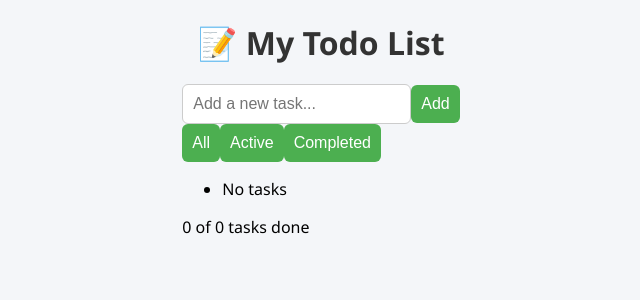
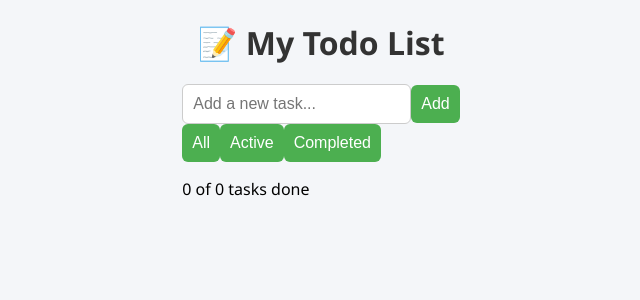
Before and after one commit to JJsoprano/todo-reacts, a React app: page / in a window 1280 px wide. Shown: the top 300 px of the page, without its empty margins (319-959 px from the left). Built offline with nearby package versions, Linux system fonts and the light colour scheme; the HTML template or start-up script is replaced by a standard one.

Commit message:
final: Cleaned up code, corrected task layout (bold title, vertical priority), and fixed checkbox

```diff
--- a/src/App.jsx
+++ b/src/App.jsx
@@ -7,7 +7,10 @@ function App() {
 
   const addTask = () => {
     if (input.trim() === "") return;
-    setTasks([...tasks, { text: input, completed: false }]);
+    setTasks([
+      ...tasks,
+      { id: Date.now() + Math.random(), text: input, completed: false }
+    ]);
     setInput("");
   };
 
@@ -71,17 +74,14 @@ function App() {
 
         {/* Task List */}
         <ul className="space-y-3">
-          {filteredTasks.length === 0 ? (
-            <li className="text-center text-gray-400 italic">No tasks</li>
-          ) : (
-            filteredTasks.map((task, index) => (
+          {filteredTasks.map((task) => (
             <li
-                key={index}
+              key={task.id}
               className="flex justify-between items-center bg-gray-100 px-4 py-2 rounded-lg shadow"
             >
               <button
                 type="button"
-                  onClick={() => toggleTask(index)}
+                onClick={() => toggleTask(tasks.findIndex(t => t.id === task.id))}
                 className={`cursor-pointer bg-transparent border-none p-0 text-left focus:outline-none ${
                   task.completed
                     ? "line-through text-gray-400"
@@ -92,14 +92,13 @@ function App() {
                 {task.text}
               </button>
               <button
-                  onClick={() => removeTask(index)}
+                onClick={() => removeTask(tasks.findIndex(t => t.id === task.id))}
                 className="text-red-500 hover:text-red-700 font-bold"
               >
                 ✕
               </button>
             </li>
-            ))
-          )}
+          ))}
         </ul>
 
         {/* Footer */}
```
Lines whose indentation alone changed are shown as unchanged.
